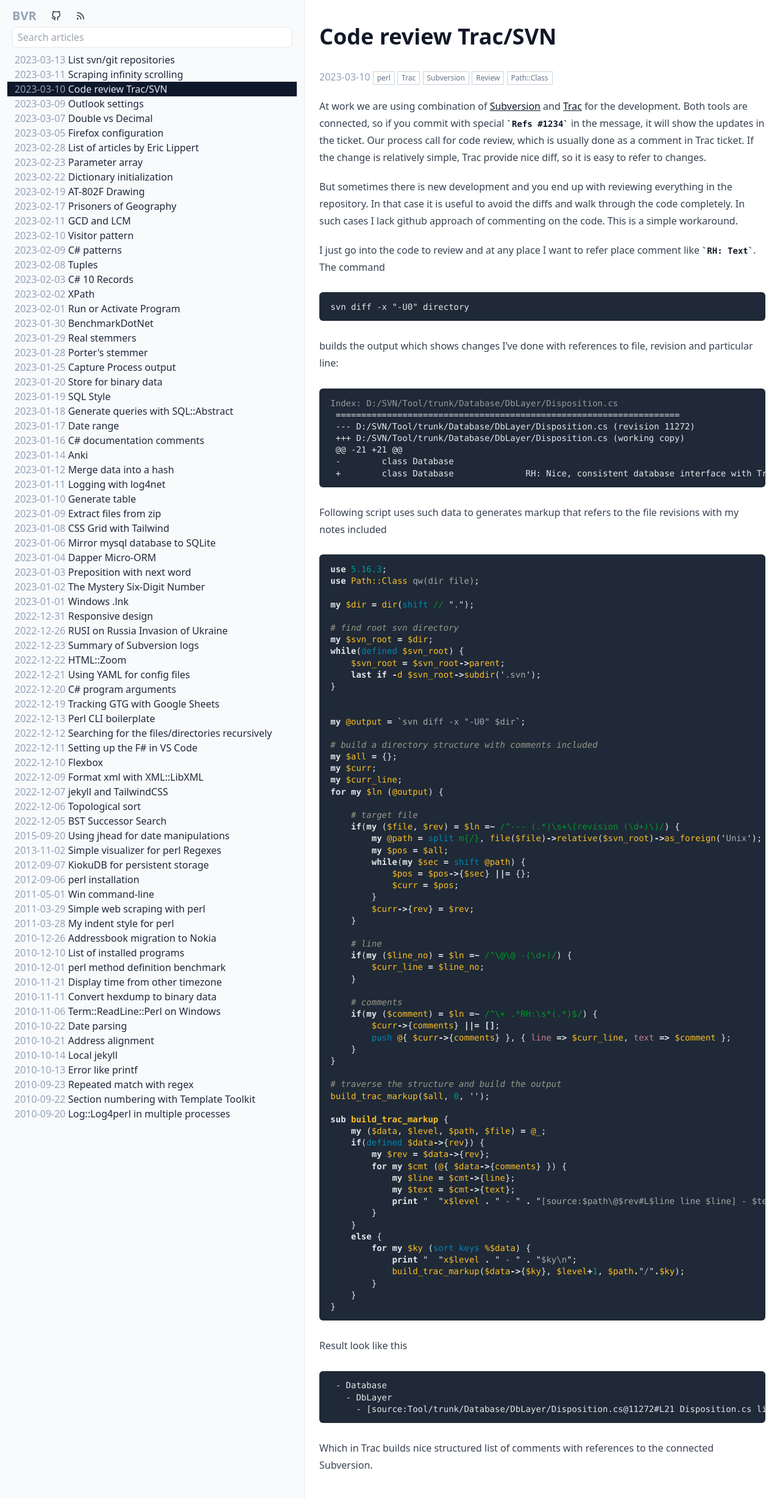
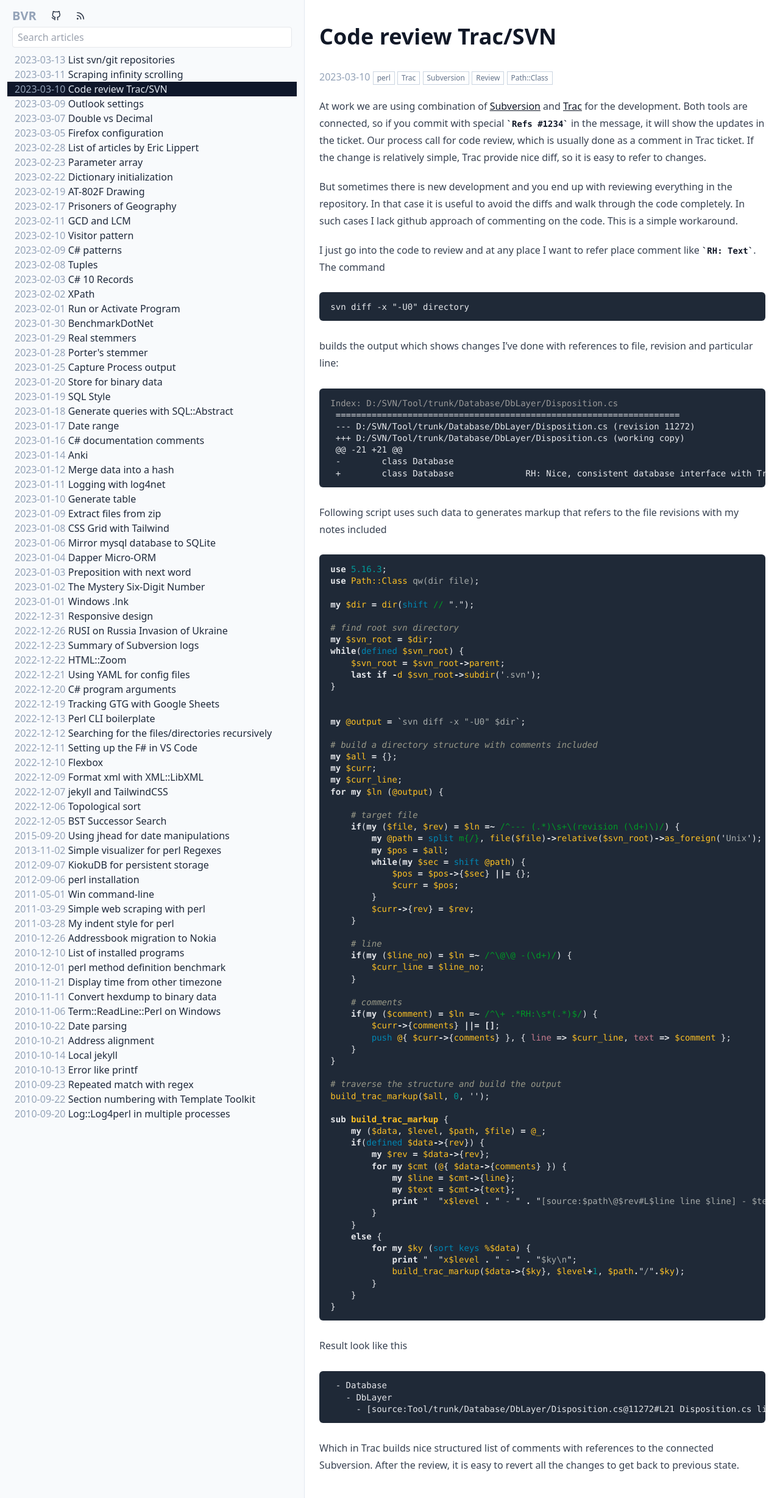
Before and after one commit to bvr/bvr.github.io, a Jekyll site: the page built from _posts/2023-03-10-code-review.md, in a window 1280 px wide. Shown: the whole page at 61% size. Built offline with Jekyll 4.4.1, drawn with Linux system fonts in a browser that asks for light colours.

Commit message:
Note about revert

````diff
--- a/_posts/2023-03-10-code-review.md
+++ b/_posts/2023-03-10-code-review.md
@@ -106,7 +106,7 @@ Result look like this
      - [source:Tool/trunk/Database/DbLayer/Disposition.cs@11272#L21 Disposition.cs line 21] - Nice, consistent database interface with TraceDb
 ```
 
-Which in Trac builds nice structured list of comments with references to the connected Subversion.
+Which in Trac builds nice structured list of comments with references to the connected Subversion. After the review, it is easy to revert all the changes to get back to previous state.
 
 [1]: https://trac.edgewall.org/
 [2]: https://subversion.apache.org/
````
